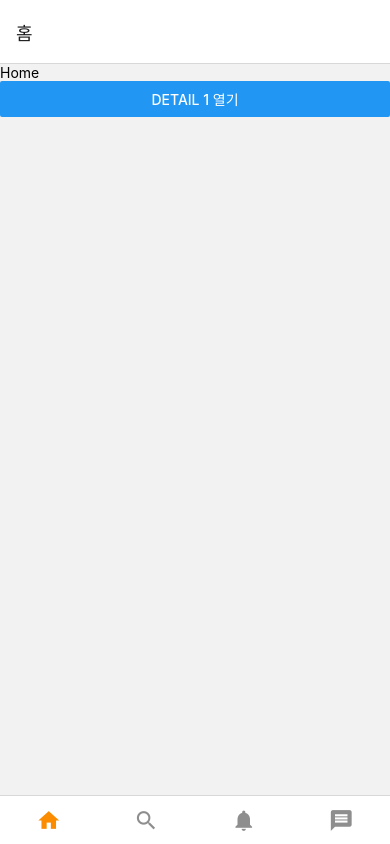
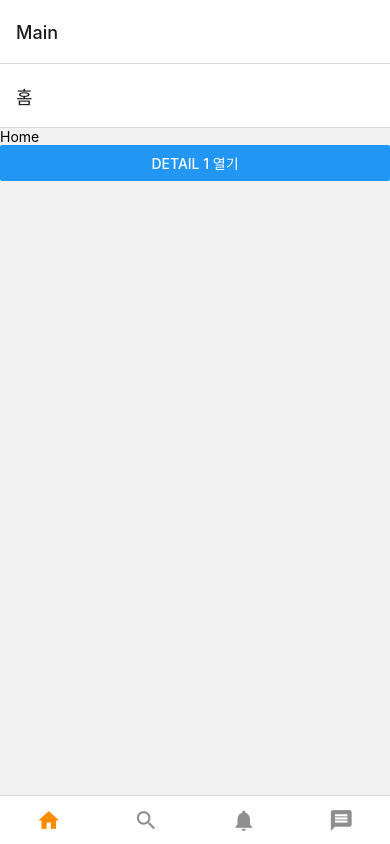
Before and after one commit to wannabefrontdeveloper/LearnReactNativeNavigation, a React Native app: screen / in a window 390 px wide. Built offline with nearby package versions, Linux system fonts and the light colour scheme.

Commit message:
코드수정 Main 화면을 설정해주었습니다.

```diff
--- a/App.js
+++ b/App.js
@@ -10,11 +10,7 @@ function App() {
   return (
     <NavigationContainer>
       <Stack.Navigator>
-        <Stack.Screen
-          name="Main"
-          component={MainScreen}
-          options={{headerShown: false}}
-        />
+        <Stack.Screen name="Main" component={MainScreen} />
         <Stack.Screen name="Detail" component={DetailScreen} />
       </Stack.Navigator>
     </NavigationContainer>
```
